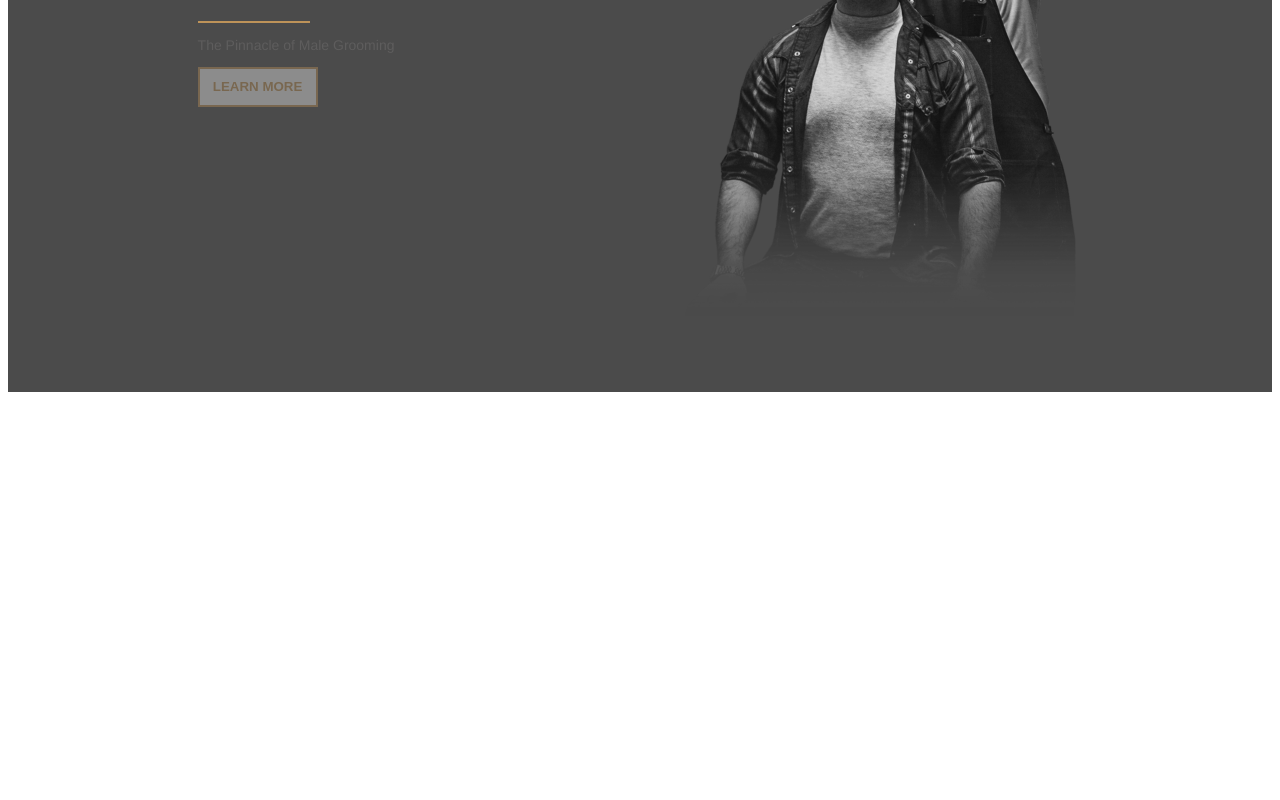
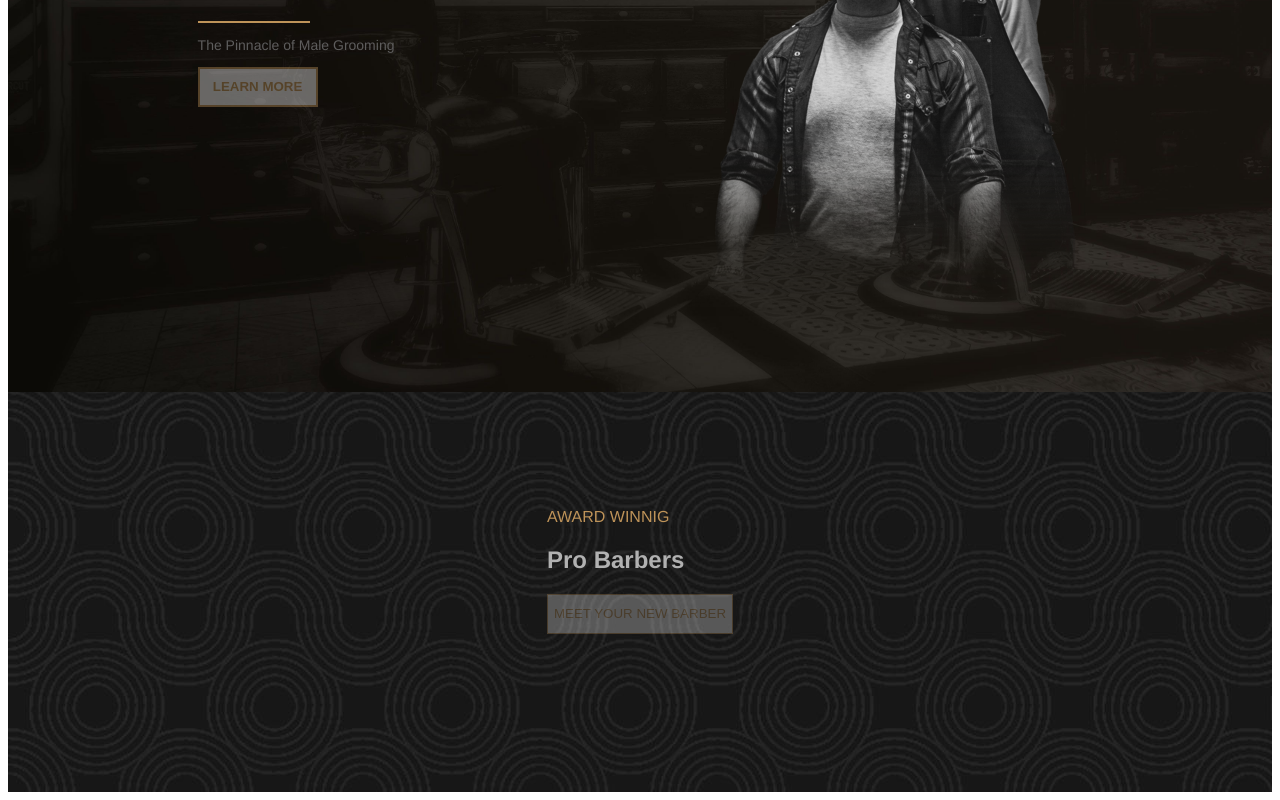
Before and after one commit to Gabriele-Scaloni/proj-html-vuejs, a Vue app: page / in a window 1280 px wide. Shown: the part 316-1116 px from the top of the page. Before the commit the page ends 800 px from the top, so only its background shows below. Built offline with nearby package versions, Linux system fonts and the light colour scheme.

Commit message:
start main

```diff
--- a/src/components/MyHeader.vue
+++ b/src/components/MyHeader.vue
@@ -51,10 +51,11 @@ export default {
 
 <!-- Add "scoped" attribute to limit CSS to this component only -->
 <style scoped lang="scss">
- header {
+header {
   width: 100%;
   height: 700px;
-  background-color:rgb(75, 75, 75); /* da mettere bckgr img */
+  background-image: url('~@/assets/avadabarbers-homepage-hero-bg.jpg');
+  background-size: 100%;
 }
 nav {
   align-items: center;
--- a/src/components/MyMain.vue
+++ b/src/components/MyMain.vue
@@ -1,6 +1,10 @@
 <template>
-  <div>
-
+  <div class="container-main">
+    <div class="contenitore">
+      <p>AWARD WINNIG</p>
+      <h2>Pro Barbers</h2>
+      <button class="btn-main"> MEET YOUR NEW BARBER</button>
+    </div>
   </div>
 </template>
 
@@ -14,5 +18,27 @@ export default {
 
 <!-- Add "scoped" attribute to limit CSS to this component only -->
 <style scoped lang="scss">
-
+.container-main {
+  width: 100%;
+  height: 400px;
+  background-image:url("~@/assets/avadabarbers-about-introbackground.jpg");
+  display: flex;
+  justify-content: center;
+}
+.contenitore {
+  margin-top: 100px;
+}
+p {
+  color: #be9359;
+}
+h2 {
+  color: #b1b1b1;
+}
+.btn-main {
+  widows: 120px;
+  height: 40px;
+  opacity: 0.3;
+  color: #be9359;
+  border: 1px solid #be9359;
+}
 </style>
```
